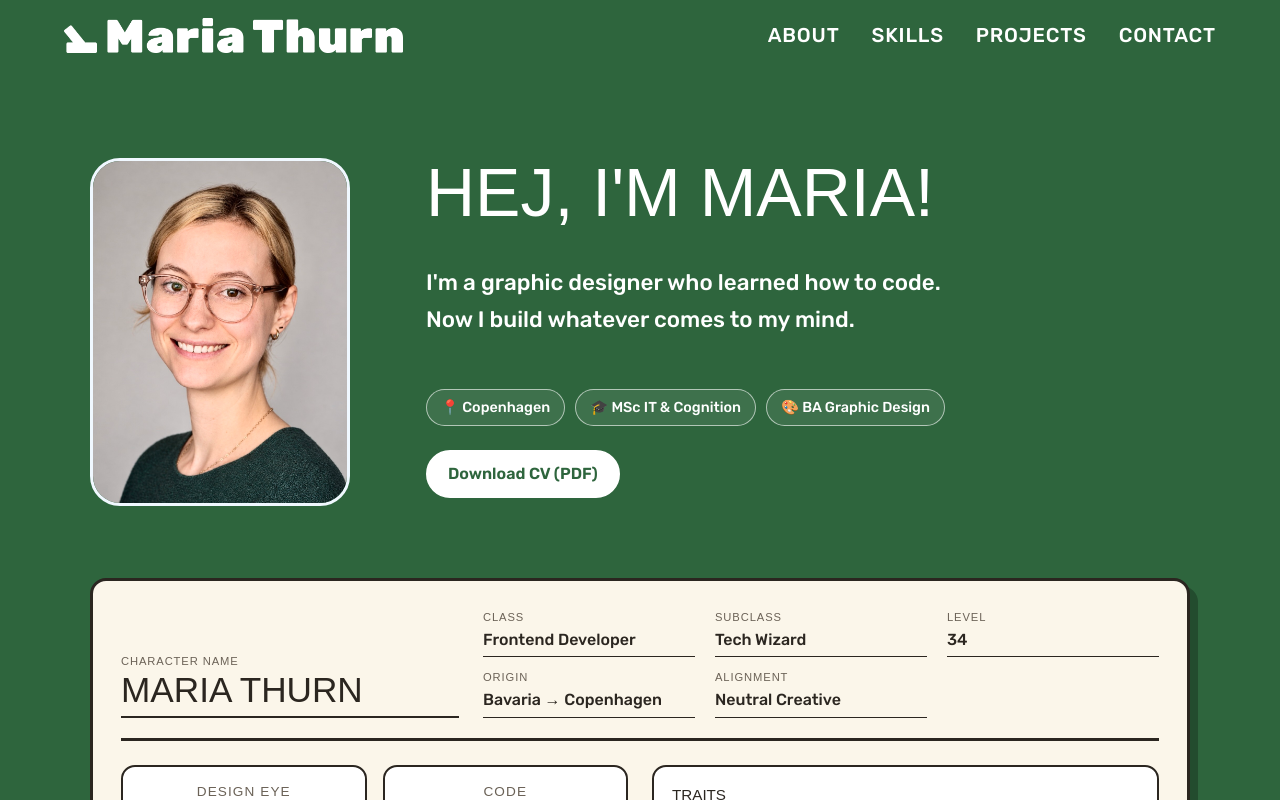
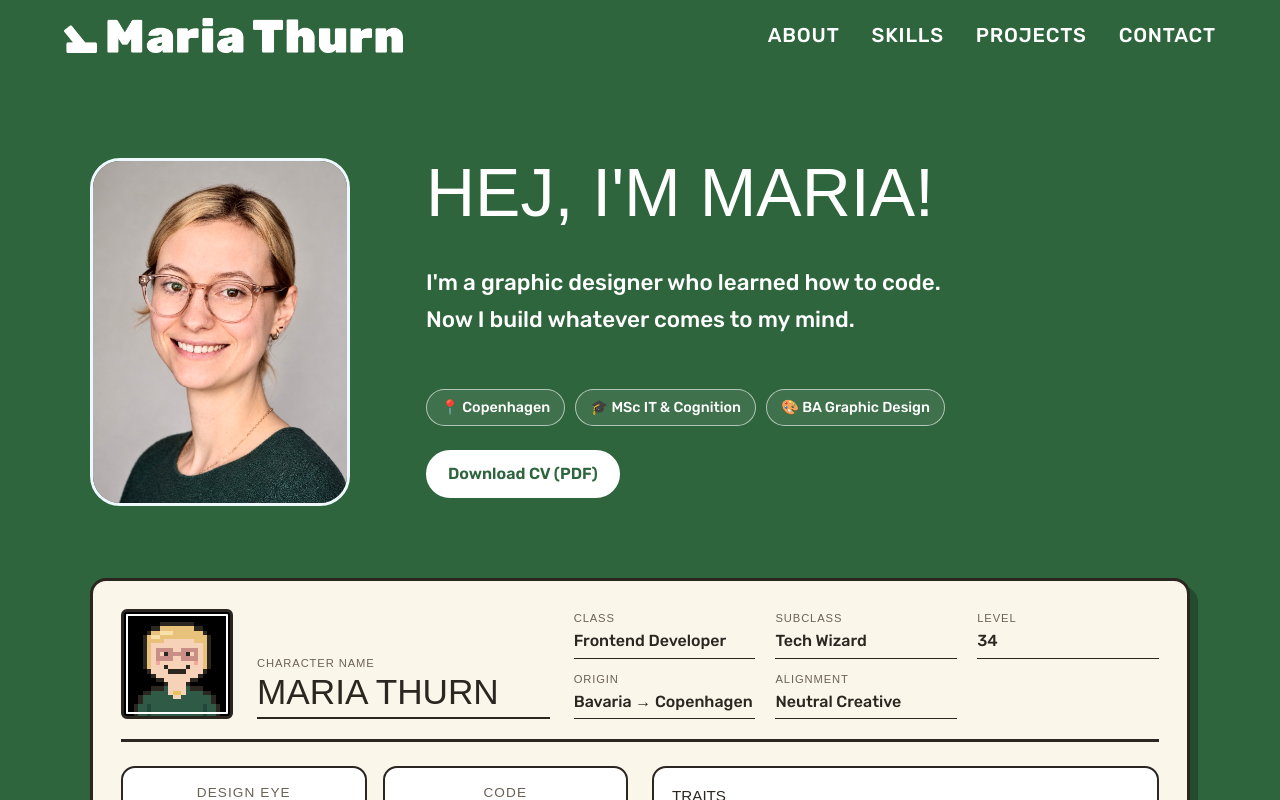
Before and after one commit to mariathurn/portfolio-website, a React (Vite) app: page / in a window 1280 px wide. Shown: the top 800 px of the page. Built offline with nearby package versions, Linux system fonts and the light colour scheme; a web font is replaced by a local one.

Commit message:
Add Undertale-style pixel portrait to the character sheet
Co-Authored-By: Claude Opus 5.5 <noreply@anthropic.com>

```diff
--- a/src/components/CharacterSheet.tsx
+++ b/src/components/CharacterSheet.tsx
@@ -1,4 +1,5 @@
 import '../styles/CharacterSheet.css';
+import PixelPortrait from './PixelPortrait';
 
 // Edit freely – everything shown on the sheet lives in these lists.
 const details = [
@@ -31,6 +32,9 @@ function CharacterSheet() {
     return (
         <article className="character-sheet" aria-labelledby="character-sheet-title">
             <header className="sheet-header">
+                <div className="sheet-portrait">
+                    <PixelPortrait />
+                </div>
                 <div className="sheet-name">
                     <span className="sheet-label">Character name</span>
                     <h2 id="character-sheet-title">Maria Thurn</h2>
--- /dev/null
+++ b/src/components/PixelPortrait.tsx
@@ -0,0 +1,73 @@
+// Undertale-style pixel portrait. Each character in the grid is one pixel, see `palette`.
+const sprite = [
+    '......KKKKKKKK......',
+    '....KKHHHHHHHHKK....',
+    '...KHHLLLHHHHHHHK...',
+    '..KHLLHHHHHHHHHHHK..',
+    '..KHHHHSSSSSSSHHHK..',
+    '..KHSSSSSSSSSSSSHK..',
+    '..KHSGGGGSSGGGGSHK..',
+    '..KHSGSEGGGGESGSHK..',
+    '..KHSGGGGSSGGGGSHK..',
+    '..KHSPSSSSSSSSPSHK..',
+    '..KHSSSMSSSSMSSSHK..',
+    '...KSSSSMMMMSSSSK...',
+    '....KSSSSSSSSSSK....',
+    '.....KKSSSSSSKK.....',
+    '.......KSSSSK.......',
+    '....KKKWSSSSWKKK....',
+    '..KKWWWWSNNSWWWWKK..',
+    '.KWWWWWWWSSWWWWWWWK.',
+    '.KWWWWWWWWWWWWWWWWK.',
+    'KWWwWWWWWWWWWWWWwWWK',
+    'KWWwWWWWWWWWWWWWwWWK',
+    'KWWwWWWWWWWWWWWWwWWK',
+];
+
+const palette: Record<string, string> = {
+    K: '#2b2620', // outline
+    H: '#e8c27a', // hair
+    L: '#f7e1a8', // hair highlight
+    S: '#f6d3b8', // skin
+    P: '#f2a6a0', // cheeks
+    G: '#c98f86', // glasses
+    E: '#2b2620', // eyes
+    M: '#2b2620', // smile
+    W: '#2f5a46', // sweater
+    w: '#23463a', // sweater shadow
+    N: '#e6c35c', // necklace
+};
+
+// Merge horizontal runs of the same colour into one rect to keep the SVG small
+const pixels = sprite.flatMap((row, y) => {
+    const runs: { x: number; width: number; color: string }[] = [];
+    for (let x = 0; x < row.length; x++) {
+        const color = palette[row[x]];
+        if (!color) continue;
+        const last = runs[runs.length - 1];
+        if (last && last.color === color && last.x + last.width === x) {
+            last.width++;
+        } else {
+            runs.push({ x, width: 1, color });
+        }
+    }
+    return runs.map((run) => ({ ...run, y }));
+});
+
+function PixelPortrait() {
+    return (
+        <svg
+            className="pixel-portrait"
+            viewBox={`0 0 ${sprite[0].length} ${sprite.length}`}
+            shapeRendering="crispEdges"
+            role="img"
+            aria-label="Pixel art portrait of Maria"
+        >
+            {pixels.map((p) => (
+                <rect key={`${p.x}-${p.y}`} x={p.x} y={p.y} width={p.width} height={1} fill={p.color} />
+            ))}
+        </svg>
+    );
+}
+
+export default PixelPortrait;
--- a/src/styles/CharacterSheet.css
+++ b/src/styles/CharacterSheet.css
@@ -28,11 +28,28 @@
 
 .sheet-header {
     display: grid;
-    grid-template-columns: minmax(220px, 1fr) 2fr;
+    grid-template-columns: auto minmax(220px, 1fr) 2fr;
     gap: 24px;
     align-items: end;
     padding-bottom: 20px;
     border-bottom: 3px solid var(--sheet-line);
+}
+
+/* Undertale-style frame: black box with a white inner border */
+.sheet-portrait {
+    width: 112px;
+    padding: 10px 10px 0;
+    background-color: #000;
+    border: 3px solid var(--sheet-line);
+    border-radius: 6px;
+    outline: 2px solid var(--color-white);
+    outline-offset: -7px;
+}
+
+.pixel-portrait {
+    display: block;
+    width: 100%;
+    height: auto;
 }
 
 .sheet-name h2 {
@@ -174,13 +191,26 @@
 }
 
 @media (max-width: 900px) {
-    .sheet-header,
     .sheet-body {
         grid-template-columns: 1fr;
+    }
+
+    /* Portrait and name side by side, details below */
+    .sheet-header {
+        grid-template-columns: auto 1fr;
+    }
+
+    .sheet-details {
+        grid-column: 1 / -1;
     }
 }
 
 @media (max-width: 750px) {
+    .sheet-portrait {
+        width: 84px;
+        padding: 8px 8px 0;
+    }
+
     .sheet-details {
         grid-template-columns: repeat(3, minmax(0, 1fr));
     }
```
